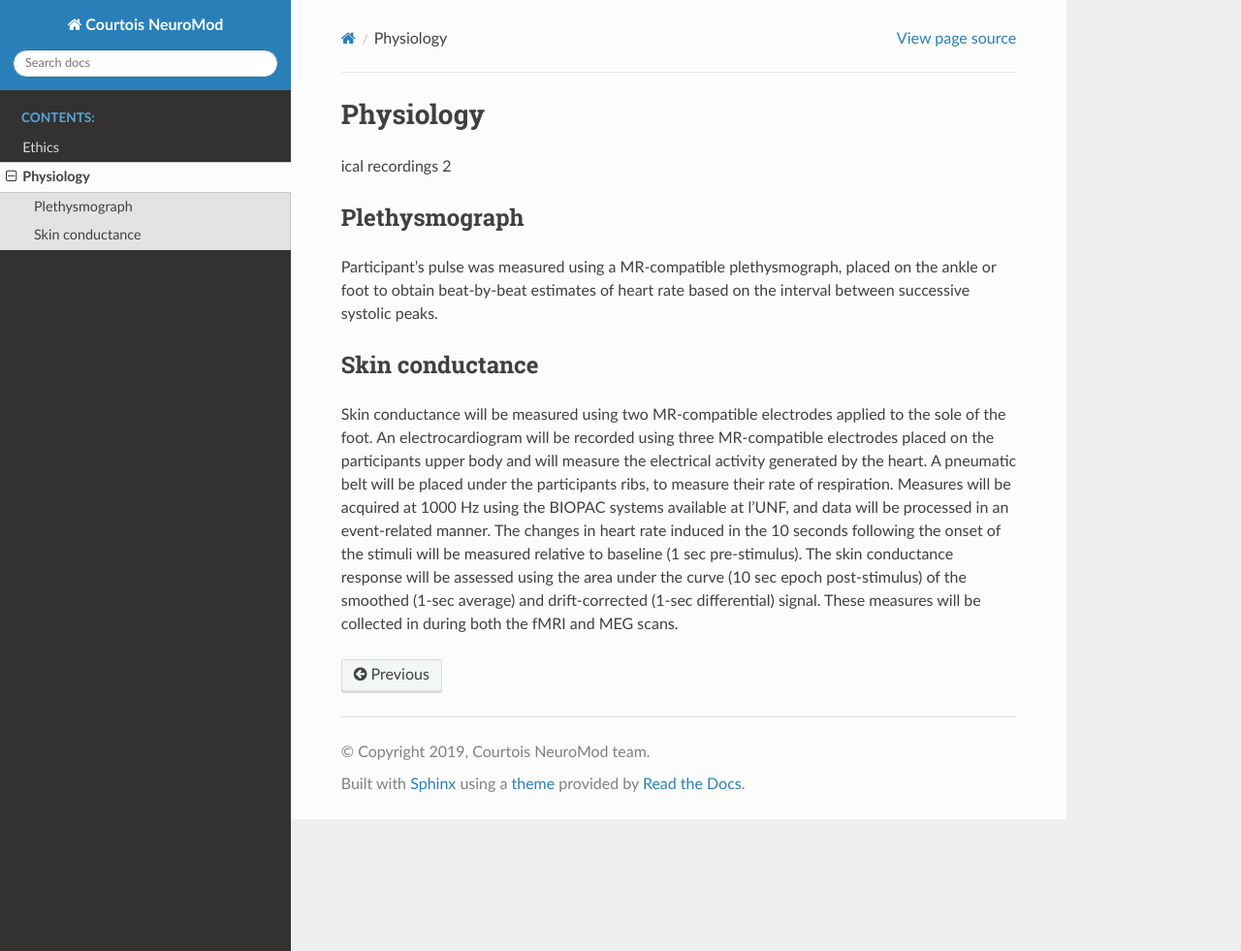
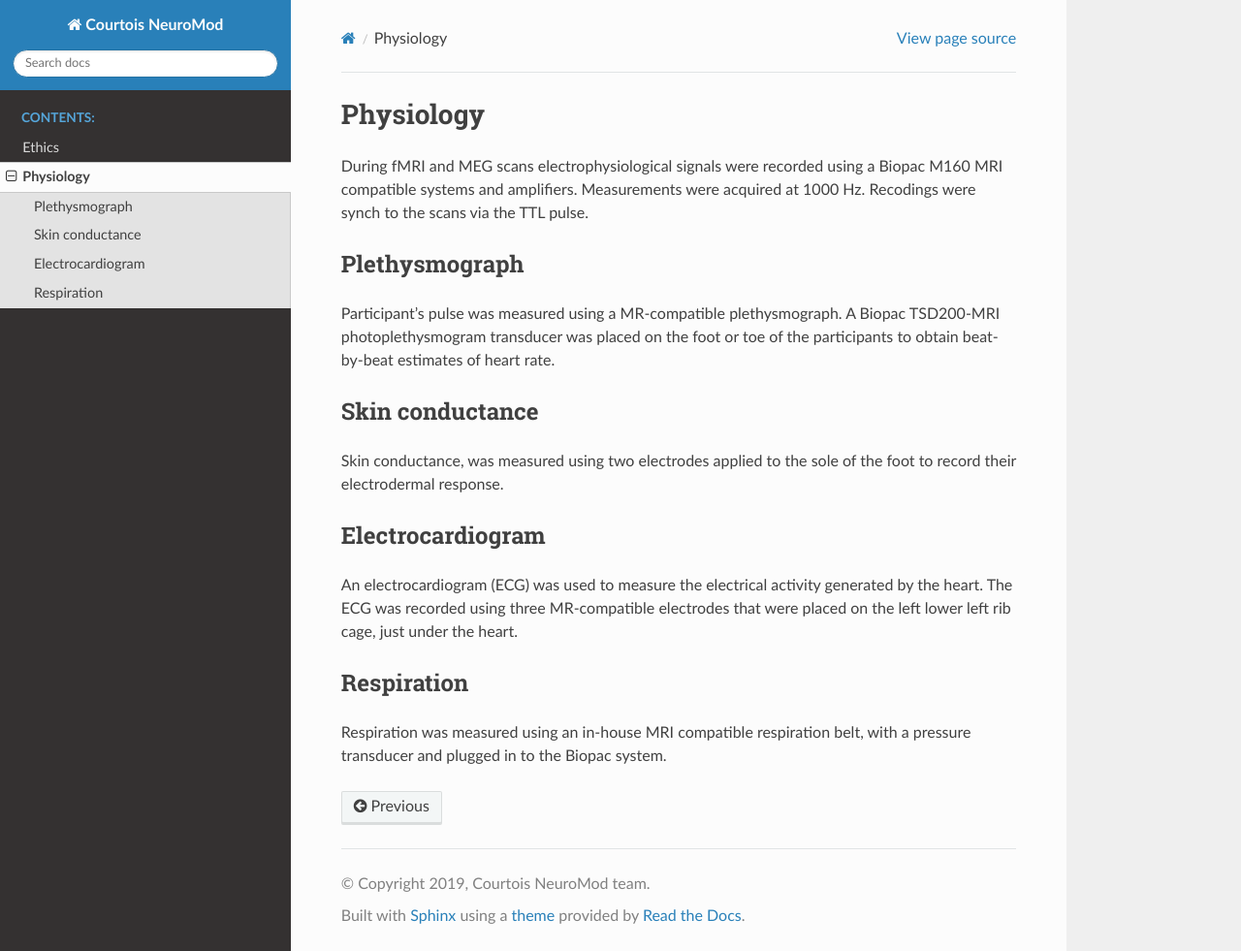
Before and after one commit to courtois-neuromod/cneuromod_docs, a Sphinx documentation site: the page built from source/PHYSIOLOGY.md, in a window 1280 px wide and 981 px high. Shown: the whole window at 97% size. Built offline with Sphinx 7.4.7 and the Read the Docs theme 2.0.0, drawn with Linux system fonts in a browser that asks for light colours.

Commit message:
Update PHYSIOLOGY.md
Updated text in Physiology. WIP.

```diff
--- a/source/PHYSIOLOGY.md
+++ b/source/PHYSIOLOGY.md
@@ -1,10 +1,14 @@
 # Physiology
-ical recordings
-2
+During fMRI and MEG scans electrophysiological signals were recorded using a Biopac M160  MRI compatible systems and amplifiers. Measurements were acquired at 1000 Hz. Recodings were synch to the scans via the TTL pulse.
 
 ## Plethysmograph
-
-Participant’s pulse was measured using a MR-compatible plethysmograph, placed on the ankle or foot to obtain beat-by-beat estimates of heart rate based on the interval between successive systolic peaks.
+ Participant’s pulse was measured using a MR-compatible plethysmograph.  A Biopac TSD200-MRI photoplethysmogram transducer was  placed on the foot or toe of the participants to obtain beat-by-beat estimates of heart rate.
 
 ## Skin conductance
-Skin conductance will be measured using two MR-compatible electrodes applied to the sole of the foot. An electrocardiogram will be recorded using three MR-compatible electrodes placed on the participants upper body and will measure the electrical activity generated by the heart. A pneumatic belt will be placed under the participants ribs, to measure their rate of respiration. Measures will be acquired at 1000 Hz using the BIOPAC systems available at l’UNF, and data will be processed in an event-related manner. The changes in heart rate induced in the 10 seconds following the onset of the stimuli will be measured relative to baseline (1 sec pre-stimulus). The skin conductance response will be assessed using the area under the curve (10 sec epoch post-stimulus) of the smoothed (1-sec average) and drift-corrected (1-sec differential) signal. These measures will be collected in during both the fMRI and MEG scans.
+Skin conductance, was measured using two electrodes applied to the sole of the foot to record their electrodermal response.
+
+## Electrocardiogram
+An electrocardiogram (ECG) was used to  measure the electrical activity generated by the heart. The ECG was recorded using three MR-compatible electrodes that were placed on the left lower left rib cage, just under the heart.
+
+## Respiration
+Respiration was measured using an in-house MRI compatible respiration belt, with a pressure transducer and plugged in to the Biopac system.
```
